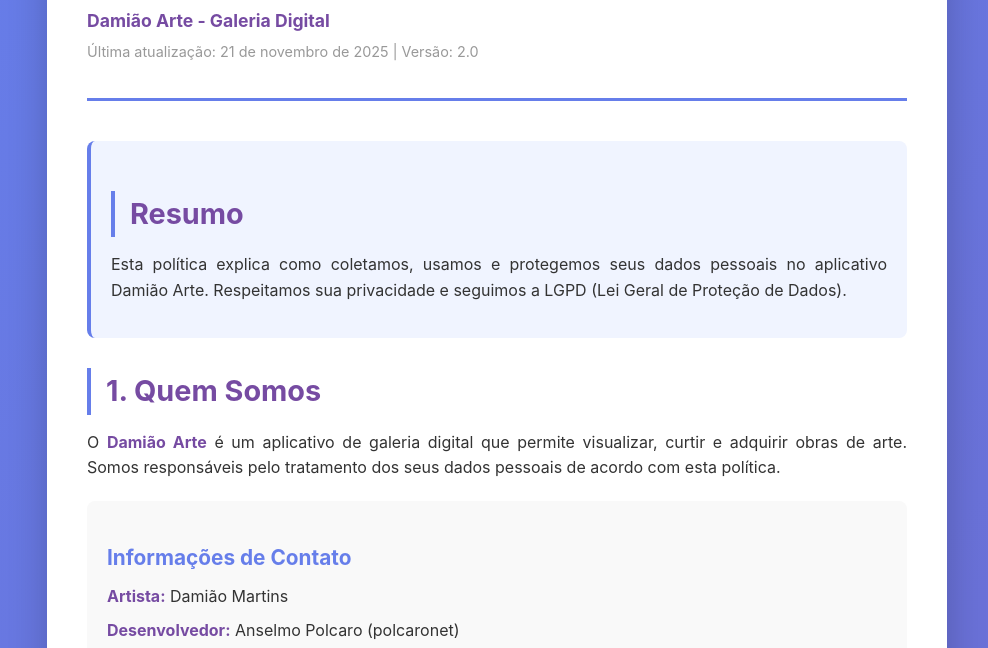
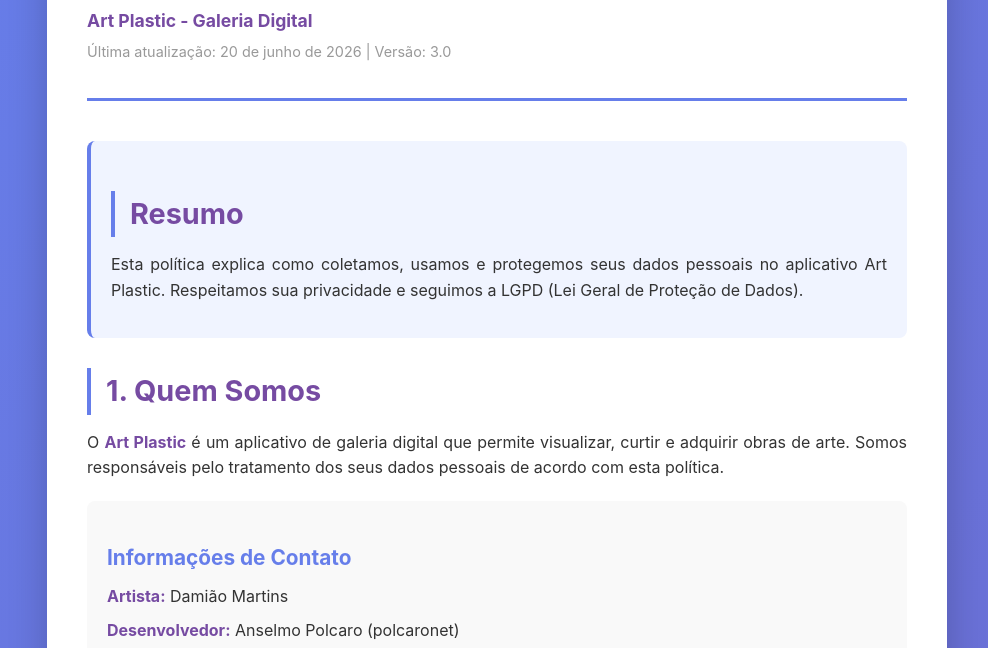
Before and after one commit to polcaronet/art-privacy-policies, a plain HTML site: page index.html in a window 1280 px wide. Shown: the part 127-775 px from the top of the page, without its empty margins (143-1131 px from the left). Drawn offline with Linux system fonts and the light colour scheme.

Commit message:
Atualiza política de privacidade para Art Plastic v3.0

```diff
--- a/index.html
+++ b/index.html
@@ -4,8 +4,8 @@
 <head>
   <meta charset="UTF-8">
   <meta name="viewport" content="width=device-width, initial-scale=1.0">
-  <meta name="description" content="Política de Privacidade do aplicativo Damião Arte - Galeria Digital">
-  <title>Política de Privacidade - Damião Arte</title>
+  <meta name="description" content="Política de Privacidade do aplicativo Art Plastic - Galeria Digital">
+  <title>Política de Privacidade - Art Plastic</title>
   <style>
     * {
       margin: 0;
@@ -146,18 +146,18 @@
   <div class="container">
     <header>
       <h1>Política de Privacidade</h1>
-      <p class="subtitle"><strong>Damião Arte - Galeria Digital</strong></p>
-      <p class="version">Última atualização: 21 de novembro de 2025 | Versão: 2.0</p>
+      <p class="subtitle"><strong>Art Plastic - Galeria Digital</strong></p>
+      <p class="version">Última atualização: 20 de junho de 2026 | Versão: 3.0</p>
     </header>
 
     <div class="highlight">
       <h2>Resumo</h2>
-      <p>Esta política explica como coletamos, usamos e protegemos seus dados pessoais no aplicativo Damião Arte.
+      <p>Esta política explica como coletamos, usamos e protegemos seus dados pessoais no aplicativo Art Plastic.
         Respeitamos sua privacidade e seguimos a LGPD (Lei Geral de Proteção de Dados).</p>
     </div>
 
     <h2>1. Quem Somos</h2>
-    <p>O <strong>Damião Arte</strong> é um aplicativo de galeria digital que permite visualizar, curtir e adquirir obras
+    <p>O <strong>Art Plastic</strong> é um aplicativo de galeria digital que permite visualizar, curtir e adquirir obras
       de arte. Somos responsáveis pelo tratamento dos seus dados pessoais de acordo com esta política.</p>
 
     <div class="contact-info">
@@ -356,13 +356,11 @@
       Proteção de Dados (ANPD): <a href="https://www.gov.br/anpd" target="_blank">www.gov.br/anpd</a></p>
 
     <footer>
-      <p><strong>Última atualização:</strong> 21 de novembro de 2025 | <strong>Versão:</strong> 2.0</p>
+      <p><strong>Última atualização:</strong> 20 de junho de 2026 | <strong>Versão:</strong> 3.0</p>
       <p style="margin-top: 15px; font-size: 0.9em;"><strong>Principais alterações nesta versão:</strong></p>
       <ul style="text-align: left; display: inline-block; font-size: 0.9em;">
-        <li>Atualização do processador de pagamentos de MercadoPago para Stripe</li>
-        <li>Adição do MongoDB Atlas como serviço de armazenamento de dados</li>
-        <li>Detalhamento das certificações de segurança dos serviços terceiros</li>
-        <li>Esclarecimentos sobre transferência internacional de dados</li>
+        <li>Atualização do nome do aplicativo de "Damião Arte" para "Art Plastic"</li>
+        <li>Revisão geral e atualização da política para a versão 3.0</li>
       </ul>
     </footer>
   </div>
```
